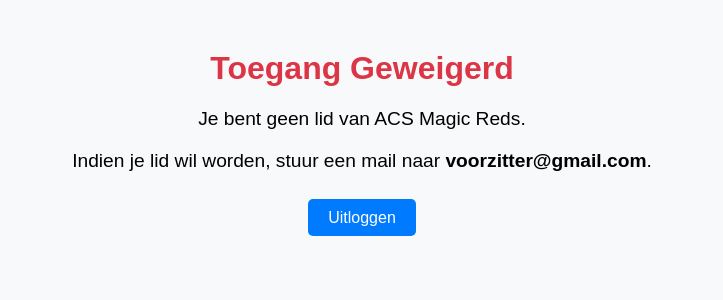
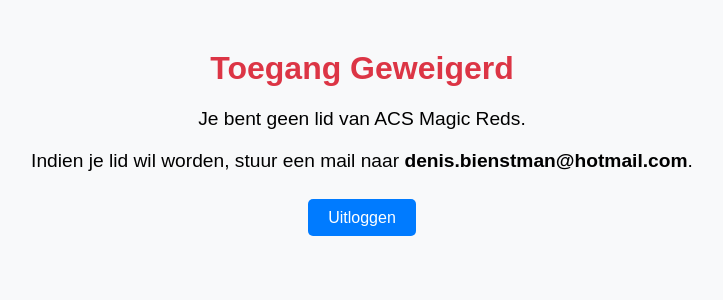
Before and after one commit to joaen05/ASCMagicReds, a Flask app: page /no_access in a window 1280 px wide. Shown: the top 300 px of the page, without its empty margins (278-1001 px from the left). Run offline with Flask 2, Linux system fonts and the light colour scheme; some libraries are stand-ins or nearby versions.

Commit message:
mail voorzitter

```diff
--- a/templates/noAcces.html
+++ b/templates/noAcces.html
@@ -33,7 +33,7 @@
 <body>
     <h1>Toegang Geweigerd</h1>
     <p>Je bent geen lid van ACS Magic Reds.</p>
-    <p>Indien je lid wil worden, stuur een mail naar <b>voorzitter@gmail.com</b>.</p>
+    <p>Indien je lid wil worden, stuur een mail naar <b>denis.bienstman@hotmail.com</b>.</p>
     <br>
     <a href="{{ url_for('logout') }}">Uitloggen</a>
 </body>
```
